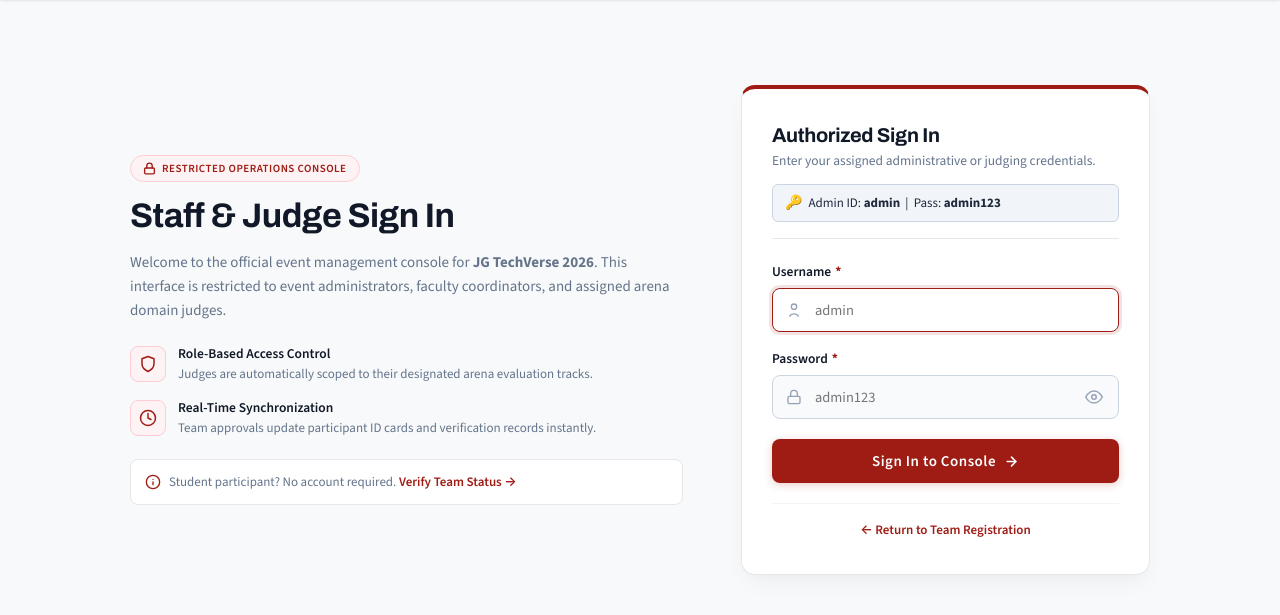
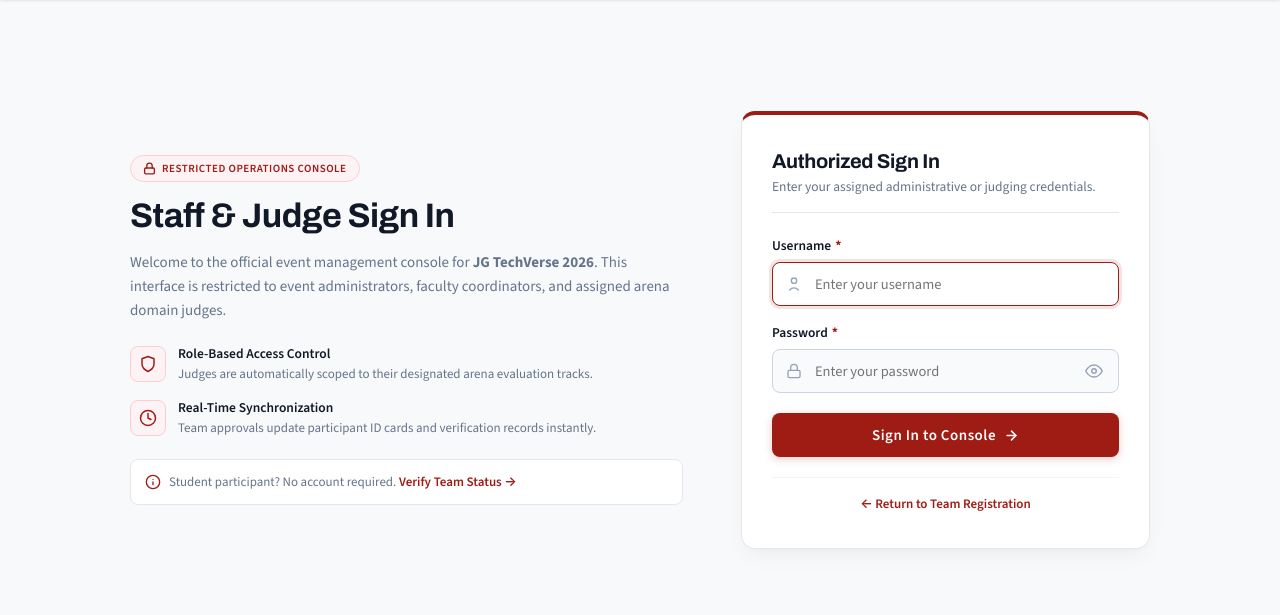
Before and after one commit to ujjawal630/jgtechverse, a Flask app: page /login?next=/admin in a window 1280 px wide. Shown: the part 74-689 px from the top of the page. Run offline with Flask 3, Linux system fonts and the light colour scheme; the visitor is signed in with stand-in values (Sample User, id 1); data that the repository does not hold is empty; some libraries are stand-ins or nearby versions.

Commit message:
Remove on-screen admin credentials and restore clean placeholder text

```diff
--- a/templates/login.html
+++ b/templates/login.html
@@ -417,10 +417,6 @@
             <div class="login-card-header">
                 <h2 class="login-card-title">Authorized Sign In</h2>
                 <p class="login-card-subtitle">Enter your assigned administrative or judging credentials.</p>
-                <div style="margin-top: 10px; font-size: 13px; color: #1e293b; background: #f1f5f9; border-radius: 6px; padding: 7px 12px; border: 1px solid #cbd5e1; display: inline-flex; align-items: center; gap: 6px;">
-                    <span style="font-size: 14px;">🔑</span>
-                    <span>Admin ID: <strong>admin</strong> &nbsp;|&nbsp; Pass: <strong>admin123</strong></span>
-                </div>
             </div>
 
             {% if error %}
@@ -451,7 +447,7 @@
                                id="usernameInput"
                                name="username"
                                class="form-input"
-                               placeholder="admin"
+                               placeholder="Enter your username"
                                autocomplete="username"
                                autocapitalize="none"
                                autocorrect="off"
@@ -475,7 +471,7 @@
                                id="passwordInput"
                                name="password"
                                class="form-input"
-                               placeholder="admin123"
+                               placeholder="Enter your password"
                                autocomplete="current-password"
                                autocapitalize="none"
                                autocorrect="off"
```
